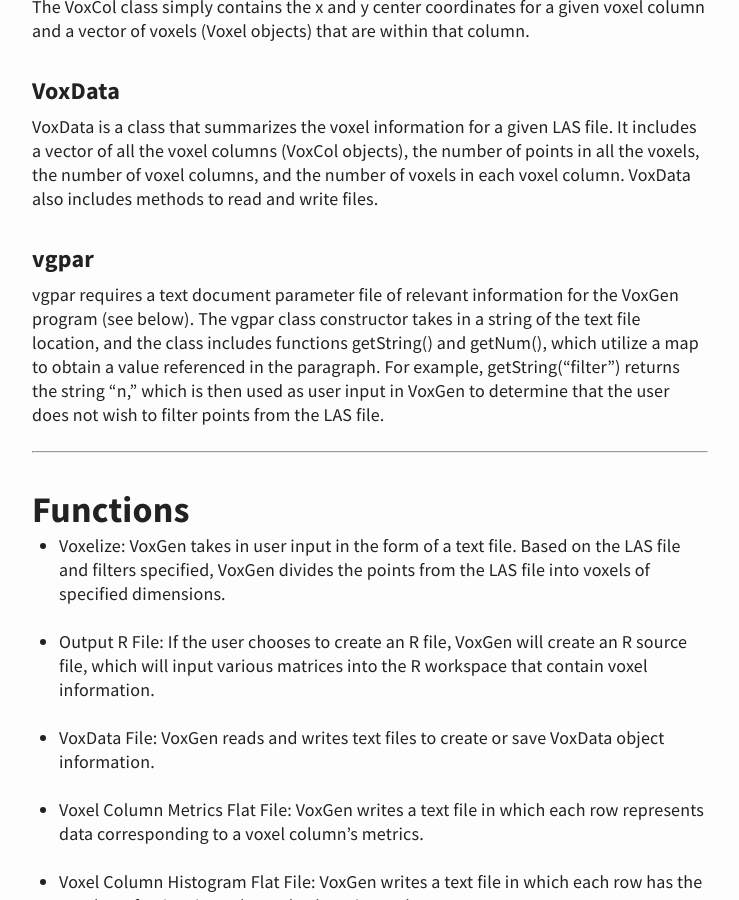
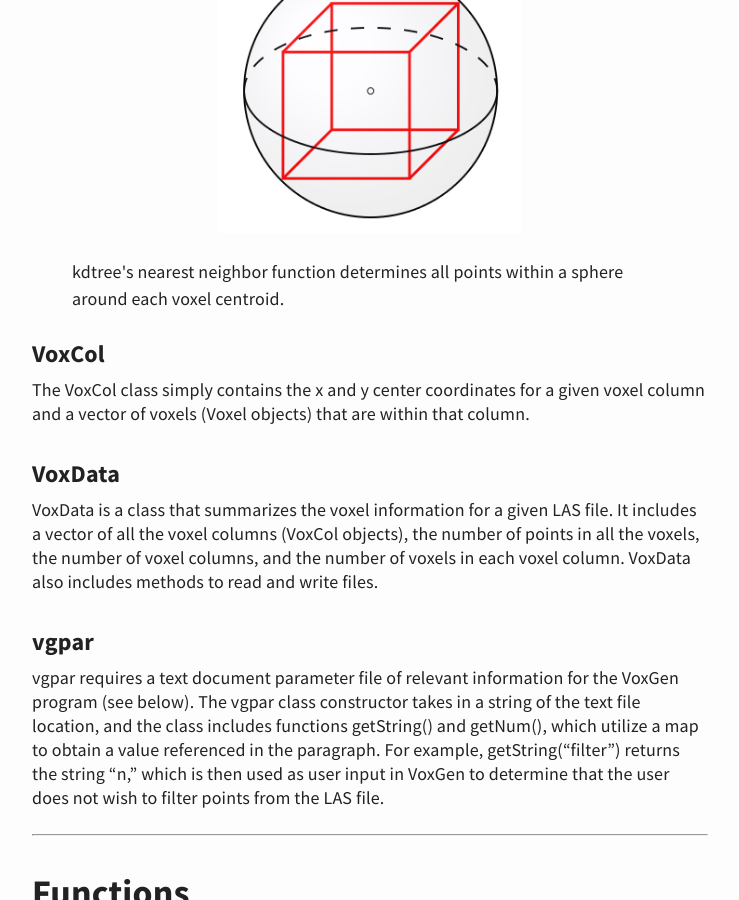
Before and after one commit to MeganKress/LiVoxGen, a Jekyll site: the page built from methods.md, in a window 1280 px wide and 900 px high, scrolled down 840 px. Shown: the whole window, without its empty margins (270-1009 px from the left). Built offline with Jekyll 4.4.1, drawn with Linux system fonts in a browser that asks for light colours; some of the changed text lies outside the part shown.

Commit message:
Update methods.md

```diff
--- a/methods.md
+++ b/methods.md
@@ -25,6 +25,11 @@ point is within the voxel. trimVox() is called on a voxel in VoxGen because
 the kdtree library’s function to determine the points within a given range of
 a point returns points in a sphere around the voxel, and the Voxel class only
 wants points within the rectangular prism that is the voxel.
+
+<figure>
+  <img src="//img/voxelpic.png" alt="Voxel Nearest Neighbor" width="304" height="auto">
+  <figcaption>kdtree's nearest neighbor function determines all points within a sphere around each voxel centroid.</figcaption>
+</figure>
 
 
 
@@ -84,6 +89,11 @@ points from the LAS file.
   <figcaption>A heat map created by VoxGenR using the voxel histogram flat files (red is least dense).</figcaption>
 </figure>
 
+<figure>
+  <img src="//img/tree_fcover" alt="tree_fcover plot" width="304" height="auto">
+  <figcaption>A scatter plot comparing the metric tree_fcover and years since burned (YSB) for each centroid.</figcaption>
+</figure>
+
 
 <hr>
 
```
